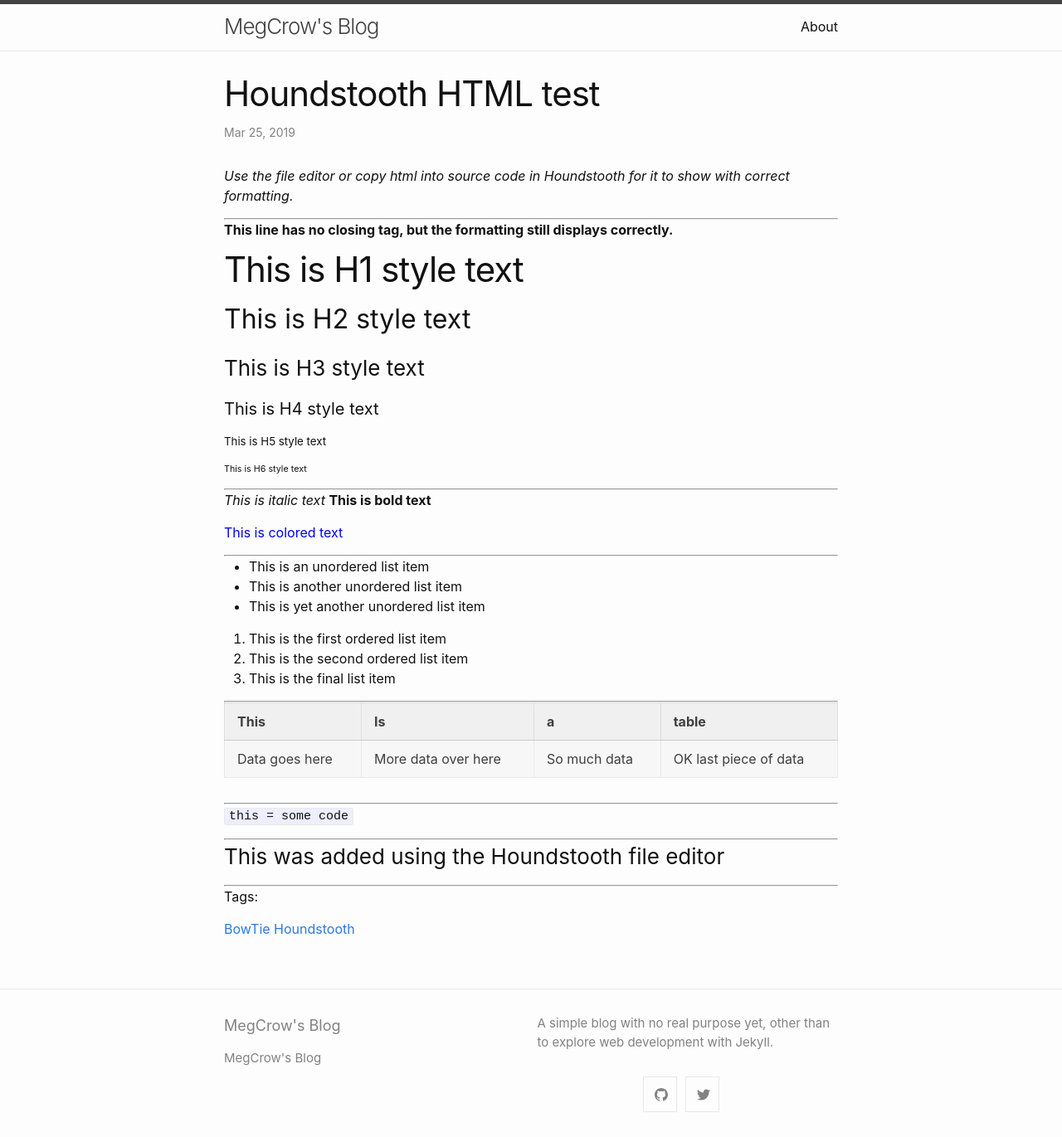
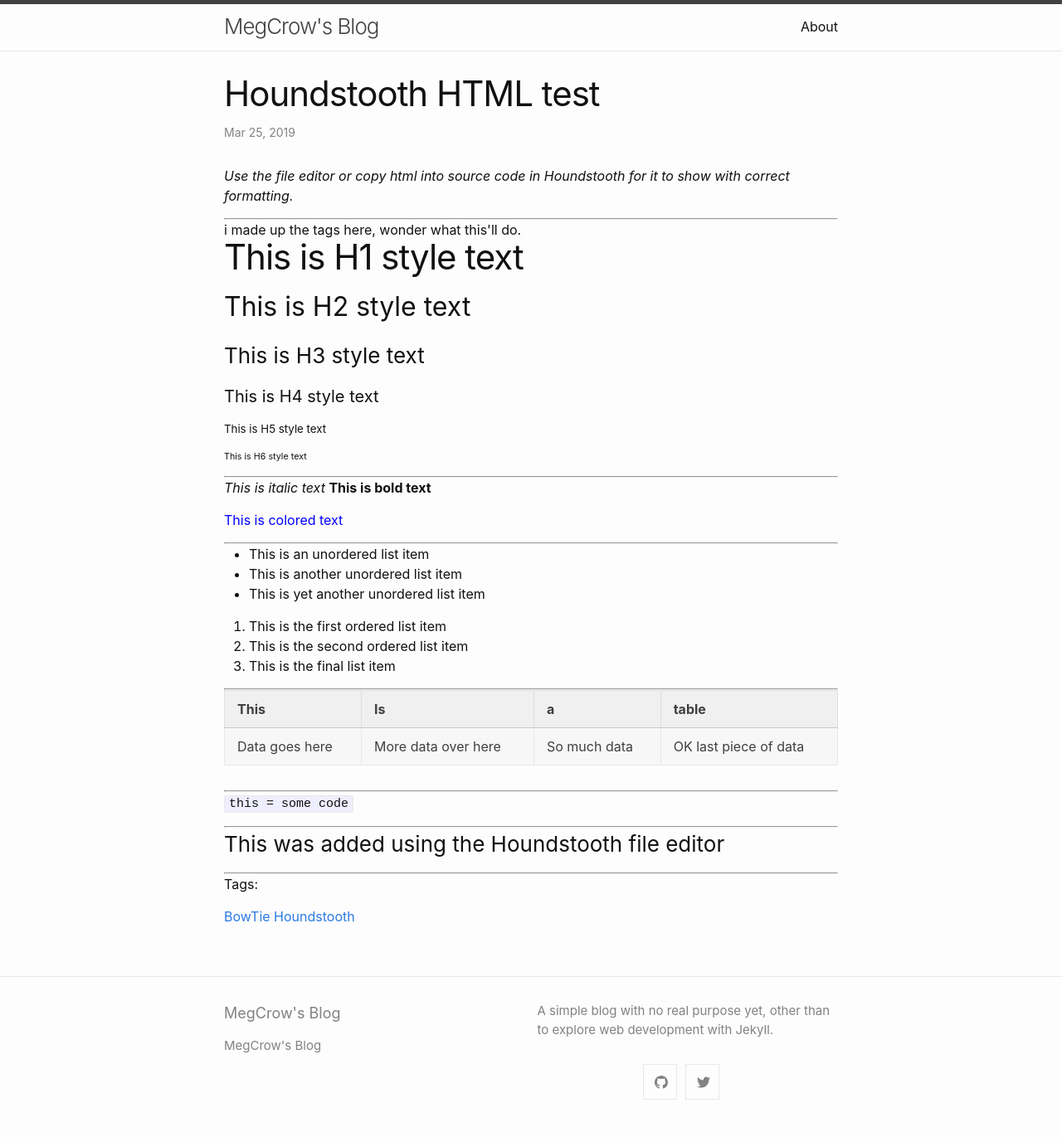
Before and after one commit to megcrow/megcrow-blog, a Jekyll site: the page built from _posts/2019-03-25-houndstooth-html-test.md, in a window 1280 px wide. Shown: the whole page at 83% size. Built offline with Jekyll 4.4.1, drawn with Linux system fonts in a browser that asks for light colours.

Commit message:
Edit houndstooth-html-test with made up tags

```diff
--- a/_posts/2019-03-25-houndstooth-html-test.md
+++ b/_posts/2019-03-25-houndstooth-html-test.md
@@ -30,8 +30,7 @@ social:
 ---
 <p><i>Use the file editor or copy html into source code in Houndstooth for it to show with correct formatting.</i></p>
 <hr />
-<b> This line has no closing tag, but the formatting still displays correctly.
-
+<e3eewqa> i made up the tags here, wonder what this'll do.</e3eewqa>
 <h1>This is H1 style text</h1>
 <h2>This is H2 style text</h2>
 <h3>This is H3 style text</h3>
```
